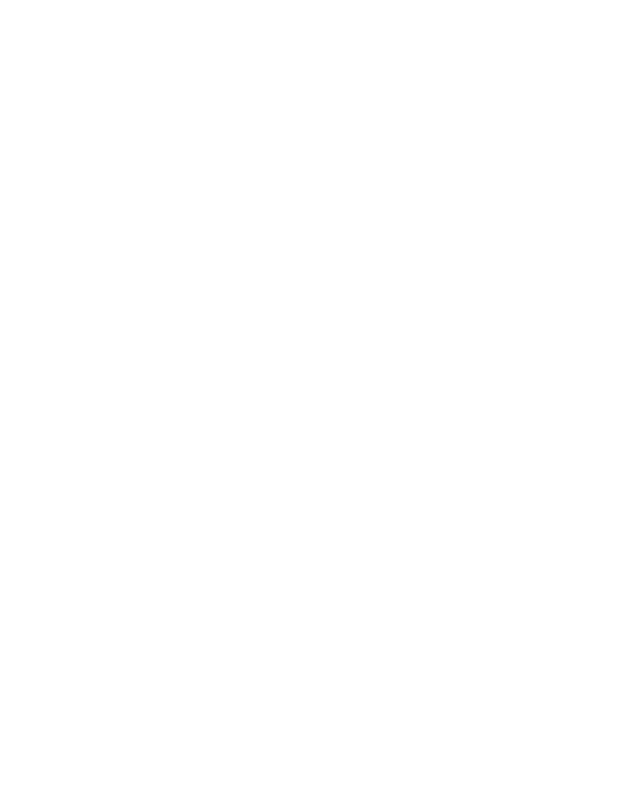
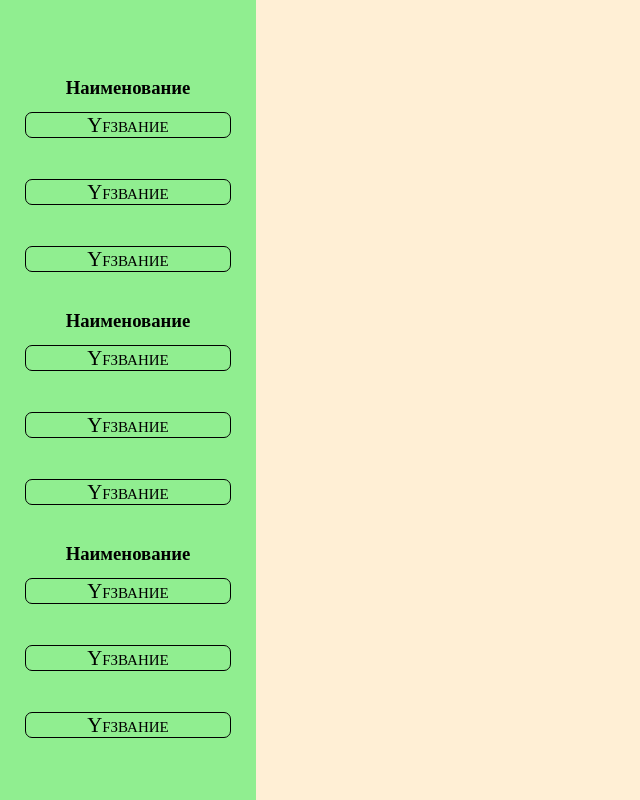
Before and after one commit to NickitaKazulin/zelportal, a plain HTML site: page index.html in a window 1280 px wide. Shown: the whole page, without its empty margins (0-640 px from the left). Drawn offline with Linux system fonts and the light colour scheme.

Commit message:
«Packs»

```diff
--- a/css/style.css
+++ b/css/style.css
@@ -0,0 +1,53 @@
+* {
+  padding: 0;
+  margin: 0;
+}
+body {
+  font-size: 100%;
+  height: 100%;
+  width: 100%;
+  overflow: hidden;
+}
+.container {
+  display: flex;
+  height: 100vh;
+}
+.pannel {
+  flex: 20%;
+  height: 100vh;
+  background-color: lightgreen;
+}
+.pannel h3 {
+  text-align: center;
+}
+.pannel h3:first-child {
+  margin-top: 30%;
+}
+.pannel ul {
+  height: 20vh;
+  //background-color: red;
+  display: flex;
+  flex-direction: column;
+  align-items: center;
+  justify-content: space-between;
+  margin-bottom: 15%;
+  margin-top: 5%;
+}
+.pannel ul li {
+  border: 1px solid black;
+  width: 80%;
+  text-align: center;
+  list-style: none;
+  border-radius: 7px;
+}
+.pannel ul li a {
+  font-variant: small-caps;
+  color: black;
+  text-decoration: none;
+  font-size: 1.3rem;
+}
+.admin_body {
+  flex: 80%;
+  height: 100vh;
+  background-color: rgba(255,239,213,1);
+}
--- a/index.html
+++ b/index.html
@@ -4,10 +4,34 @@
   <meta charset="UTF-8">
   <meta name="viewport" content="width=device-width, initial-scale=1.0">
   <meta http-equiv="X-UA-Compatible" content="ie=edge">
-  <title>Document</title>
+  <title>Админ панель</title>
 </head>
 <body>
-<link href="css/style.css" />
+  <div class="container">
+    <div class="pannel">
+      <h3>Наименование</h3>
+      <ul>
+        <li><a href="#">Yfзвание</a></li>
+        <li><a href="#">Yfзвание</a></li>
+        <li><a href="#">Yfзвание</a></li>
+      </ul>
+      <h3>Наименование</h3>
+      <ul>
+        <li><a href="#">Yfзвание</a></li>
+        <li><a href="#">Yfзвание</a></li>
+        <li><a href="#">Yfзвание</a></li>
+      </ul>
+      <h3>Наименование</h3>
+      <ul>
+        <li><a href="#">Yfзвание</a></li>
+        <li><a href="#">Yfзвание</a></li>
+        <li><a href="#">Yfзвание</a></li>
+      </ul>
+    </div>
+    <div class="admin_body"></div>
+  </div>
+
+<link rel="stylesheet" href="css/style.css" />
 <script src="js/common.js"></script>
 </body>
 </html>
```
